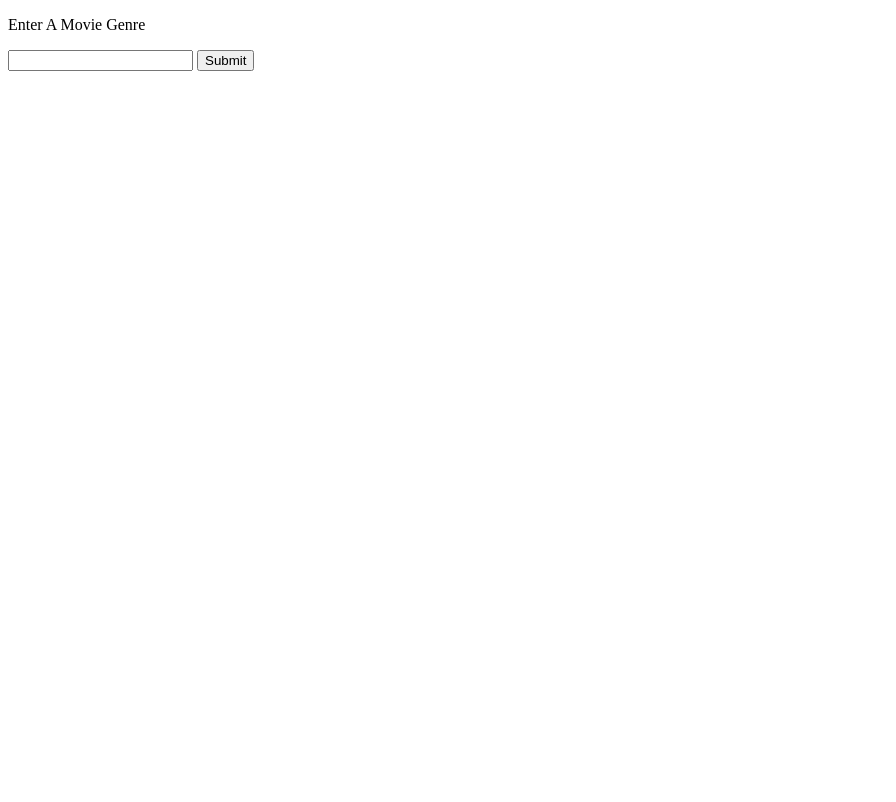
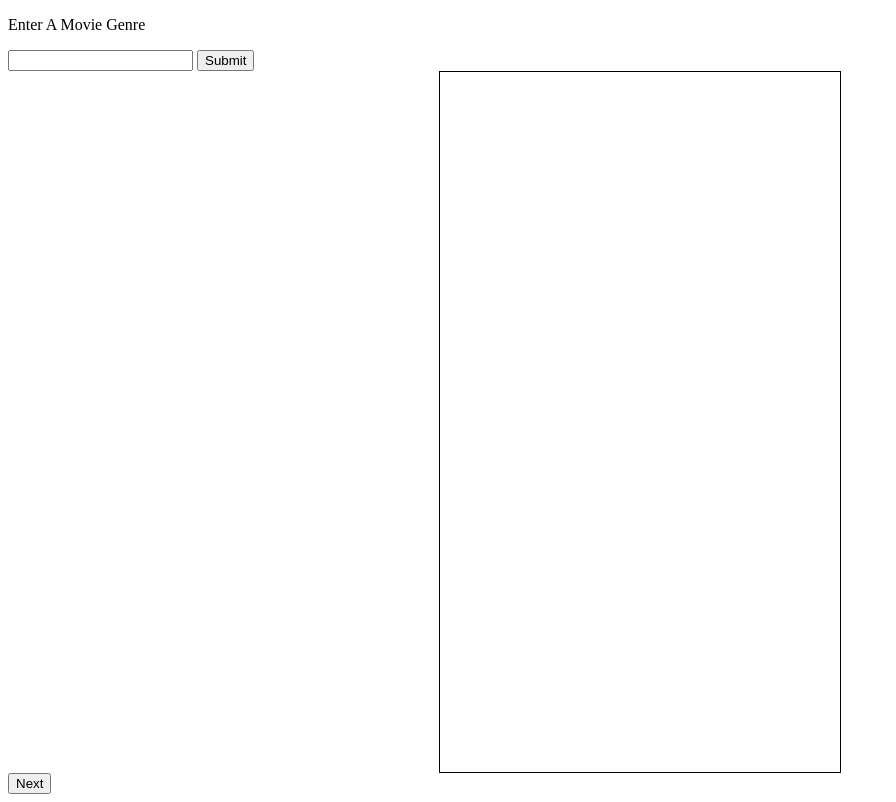
Before and after one commit to cortlandt1/Movie_Tinder, a plain HTML site: page index.html in a window 1280 px wide. Shown: the whole page, without its empty margins (0-896 px from the left). Drawn offline with nearby package versions, Linux system fonts and the light colour scheme.

Commit message:
testing cycle through array

```diff
--- a/app.js
+++ b/app.js
@@ -7,7 +7,7 @@ function submitButton() {
     let inputValue = $('#searchQuery').val()
     console.log(inputValue)
 
-    var searchURL = "https://imdb-api.com/API/AdvancedSearch/k_pbtyp0i1/?genres=" + inputValue
+    var searchURL = "https://imdb-api.com/API/AdvancedSearch/k_pbtyp0i1/?count=20&genres=" + inputValue
 
     $.ajax({
         url: searchURL,
@@ -26,13 +26,37 @@ function submitButton() {
                 let image = data[i].image
                 filmTitleArray.push(title)
                 filmImgArray.push(image)
-                // console.log(title)
-                // $('.title-container').append("<p>" + title + "</p>");
-                // $('.title-container').append("<img class='img' src=" + image + "></img>");
+
             }
         })
+    console.log(filmTitleArray)
+    console.log(filmImgArray)
 
+    // setTimeout( initialDisplay, 1000)
+
+    function initialDisplay() {
+            $('.title').append("<p>" + filmTitleArray[0] + "</p>");
+            $('.film-container').append("<img class='film-container' src=" + filmImgArray[0] + "></img>");
+
+    }
+
+    if (filmImgArray.length  == 0) {
+        console.log('Array is empty')
+    } else {
+        initialDisplay()
+    }
 }
 
-console.log(filmTitleArray)
-console.log(filmImgArray)
+
+
+
+
+
+
+var filmNum = 0
+function testButton() {
+    filmNum++
+    $('.title').replaceWith("<p>" + filmTitleArray[filmNum] + "</p>");
+    $('.film-container').replaceWith("<img class='film-container' src=" + filmImgArray[filmNum] + "></img>");
+    console.log(filmNum)
+}
--- a/index.html
+++ b/index.html
@@ -17,10 +17,13 @@
             <input type="submit" onclick="submitButton()" value="Submit" id="submit">
         </div>
 
-        <p class="title-container">
-            <div class="img-container"></div>
-        </p>
+        <div class="film-container">
+            <div class="title-container">
+                <h3 class="title"></h3>
+            </div>
+        </div>
     </div>
+    <button onclick="testButton()">Next</button>
 
     <script src="https://code.jquery.com/jquery-3.6.0.js" integrity="sha256-H+K7U5CnXl1h5ywQfKtSj8PCmoN9aaq30gDh27Xc0jk=" crossorigin="anonymous"></script>
     <script src="./app.js"></script>
--- a/style.css
+++ b/style.css
@@ -1,4 +1,27 @@
 .img {
-    height: 20%;
-    width: 20%
+
 }
+
+.film-container {
+    height: 700px;
+    width: 400px;
+    justify-content: center;
+    margin-left: auto;
+    margin-right: auto;
+    left: 0;
+    right: 0;
+    border: 1px solid black;
+}
+
+.title-container {
+    position: absolute;
+    text-align: center;
+    margin-left: auto;
+    margin-right: auto;
+    left: 0;
+    right: 0;
+}
+
+.title {
+
+}
```
